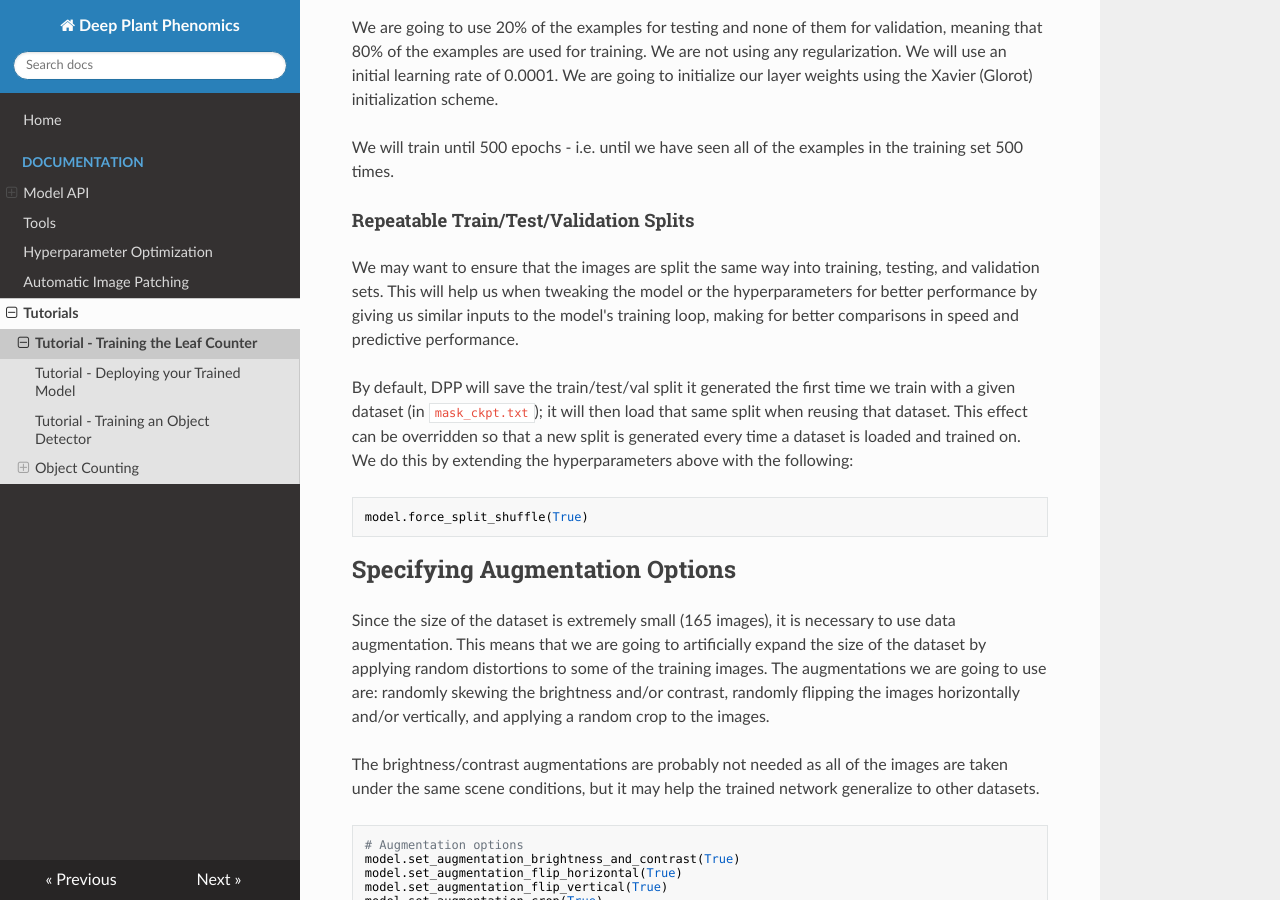
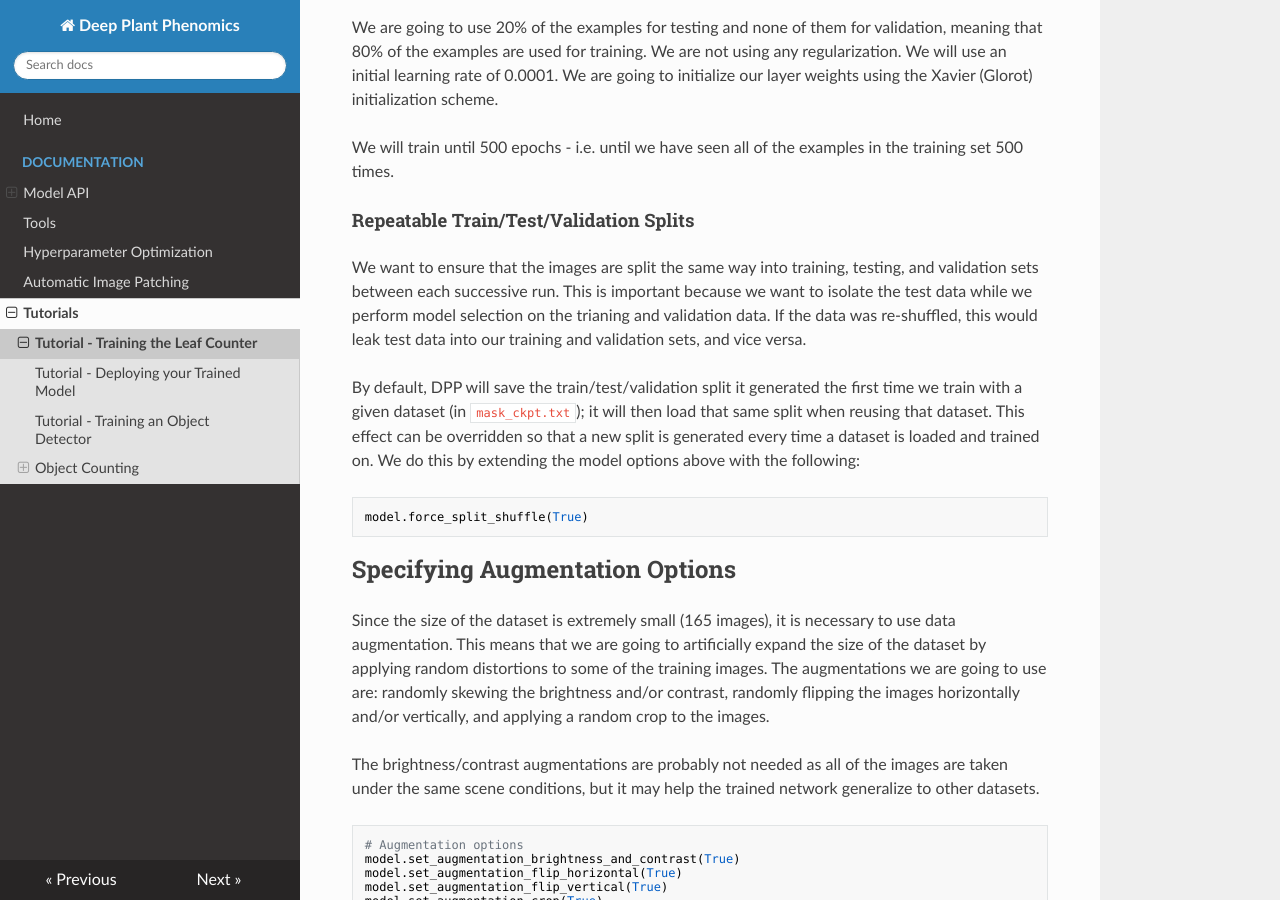
Before and after one commit to p2irc/deepplantphenomics, an MkDocs documentation site: the page built from docs/Tutorial-Training-The-Leaf-Counter.md, in a window 1280 px wide and 900 px high, scrolled down 1358 px. Built offline with MkDocs 1.6.1, drawn with Linux system fonts in a browser that asks for light colours; nearby versions of some CDN libraries; old or Windows-style settings are respelled for this version of MkDocs.

Commit message:
doc tweak

````diff
--- a/docs/Tutorial-Training-The-Leaf-Counter.md
+++ b/docs/Tutorial-Training-The-Leaf-Counter.md
@@ -50,9 +50,9 @@ We will train until 500 epochs - i.e. until we have seen all of the examples in
 
 #### Repeatable Train/Test/Validation Splits
 
-We may want to ensure that the images are split the same way into training, testing, and validation sets. This will help us when tweaking the model or the hyperparameters for better performance by giving us similar inputs to the model's training loop, making for better comparisons in speed and predictive performance.
+We want to ensure that the images are split the same way into training, testing, and validation sets between each successive run. This is important because we want to isolate the test data while we perform model selection on the trianing and validation data. If the data was re-shuffled, this would leak test data into our training and validation sets, and vice versa.
 
-By default, DPP will save the train/test/val split it generated the first time we train with a given dataset (in `mask_ckpt.txt`); it will then load that same split when reusing that dataset. This effect can be overridden so that a new split is generated every time a dataset is loaded and trained on. We do this by extending the hyperparameters above with the following:
+By default, DPP will save the train/test/validation split it generated the first time we train with a given dataset (in `mask_ckpt.txt`); it will then load that same split when reusing that dataset. This effect can be overridden so that a new split is generated every time a dataset is loaded and trained on. We do this by extending the model options above with the following:
 
 ```python
 model.force_split_shuffle(True)
````
Also changed, not shown: other parts of docs/Tutorial-Training-The-Leaf-Counter.md (+0 -1 lines), docs/Model-Options.md (+1 -1 lines).
